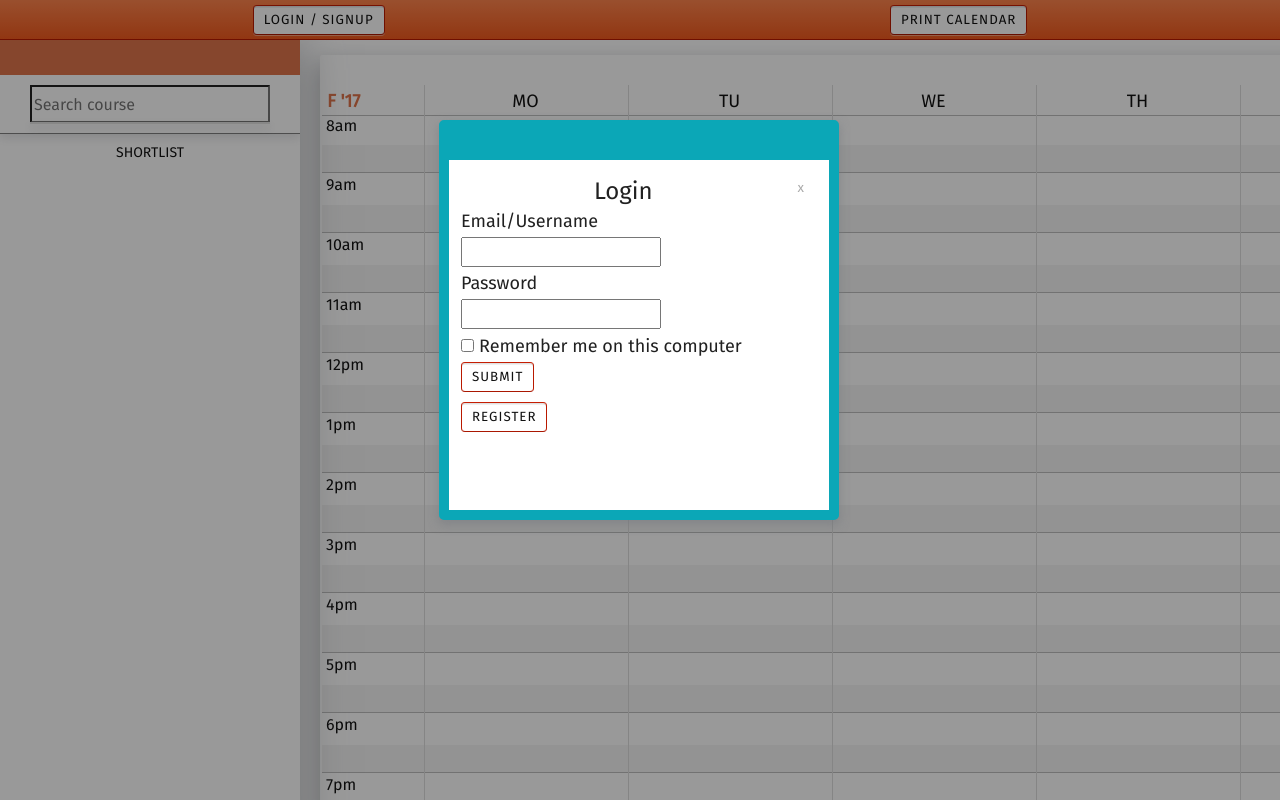
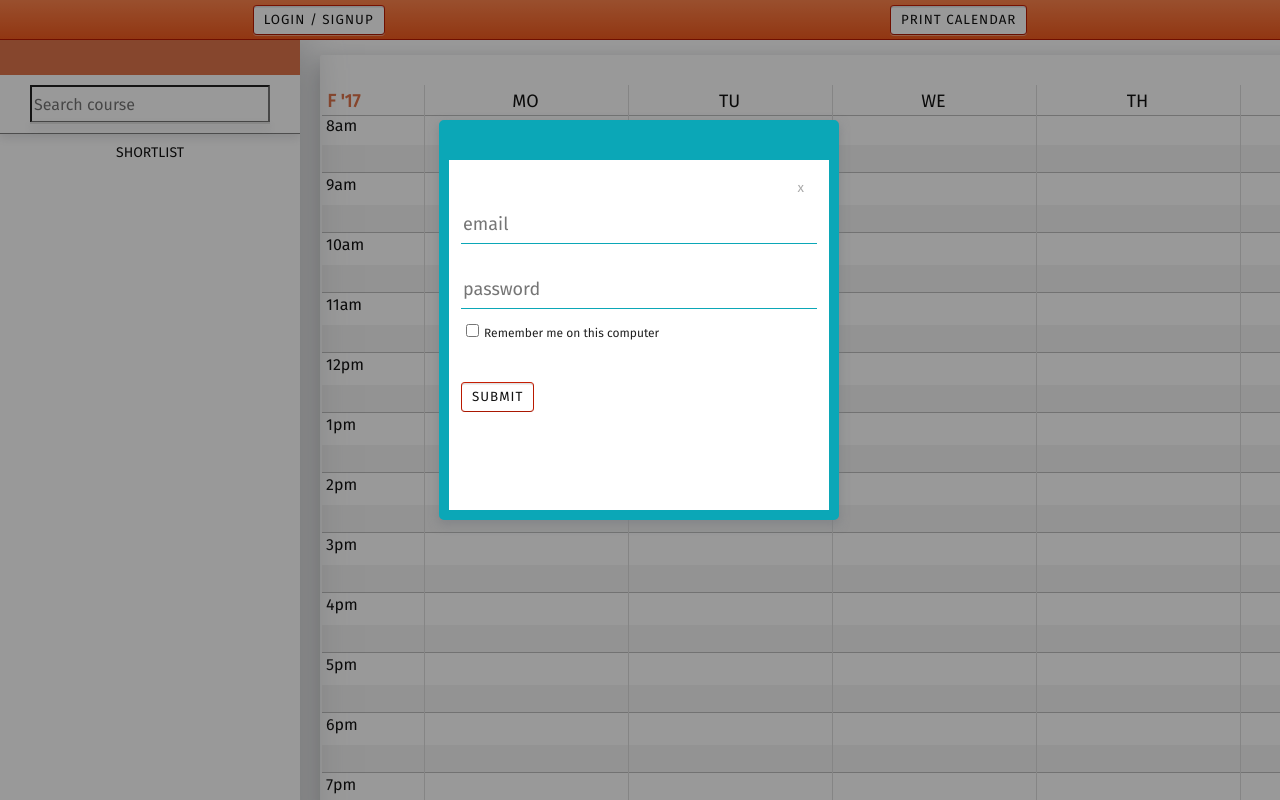
Before and after one commit to a8t/timetablr, a React (Create React App) app: page / in a window 1280 px wide. Both pictures are taken after a click on the button "LOGIN / SIGNUP". Shown: the top 800 px of the page. Built offline with nearby package versions, Linux system fonts and the light colour scheme.

Commit message:
Continued styling log in modal

```diff
--- a/src/Components/Navbar/Login/Login.css
+++ b/src/Components/Navbar/Login/Login.css
@@ -59,17 +59,26 @@ button.closeForm:focus {
 }
 
 .input {
-  width: 200px;
-  height: 30px;
+  margin: 0;
+  margin-top: 25px;
+  font-size: 18px;
+  border: none;
+  width: 100%;
+  height: 40px;
+  border-bottom: 1px solid #0ba7b7;
+}
+
+.input:focus {
+  outline: none;
 }
 
 .rememberMe {
-  margin-left: 5px;
+  margin-top: 10px;
+  margin-bottom: 40px;
 }
 
-.label {
-  font-size: 18px;
-  padding: 5px 0;
+.rememberMe .form {
+  margin-left: 5px;
 }
 
 .block {
--- a/src/Components/Navbar/Login/Login.js
+++ b/src/Components/Navbar/Login/Login.js
@@ -31,17 +31,18 @@ class Login extends Component {
           <button class="closeForm"
             onClick={() =>  this.toggleLogin()}>x</button>
 
-          <header className="popupHeader">Login</header>
+          <div></div>
 
           <div className="popupForm">
-            <label className="label form">Email/Username</label>
-            <input type="text" className="block form input" required />
-            <label className="label form">Password</label>
-            <input type="password" className="block form input" required />
-            <input type="checkbox" className="form" />
-            <label className="label form rememberMe">Remember me on this computer</label>
-            <button className="block form submit" type="text">SUBMIT</button>
-            <button className="form register" type="text">REGISTER</button>
+            <input type="text" className="block form input" placeholder="email" required />
+            <input type="password" className="block form input" placeholder="password" required />
+
+            <div className="rememberMe">
+              <input type="checkbox" className="form" />
+              <label className="form">Remember me on this computer</label>
+            </div>
+
+            <button className="block form" type="text">SUBMIT</button>
           </div>
         </div>
 
```
